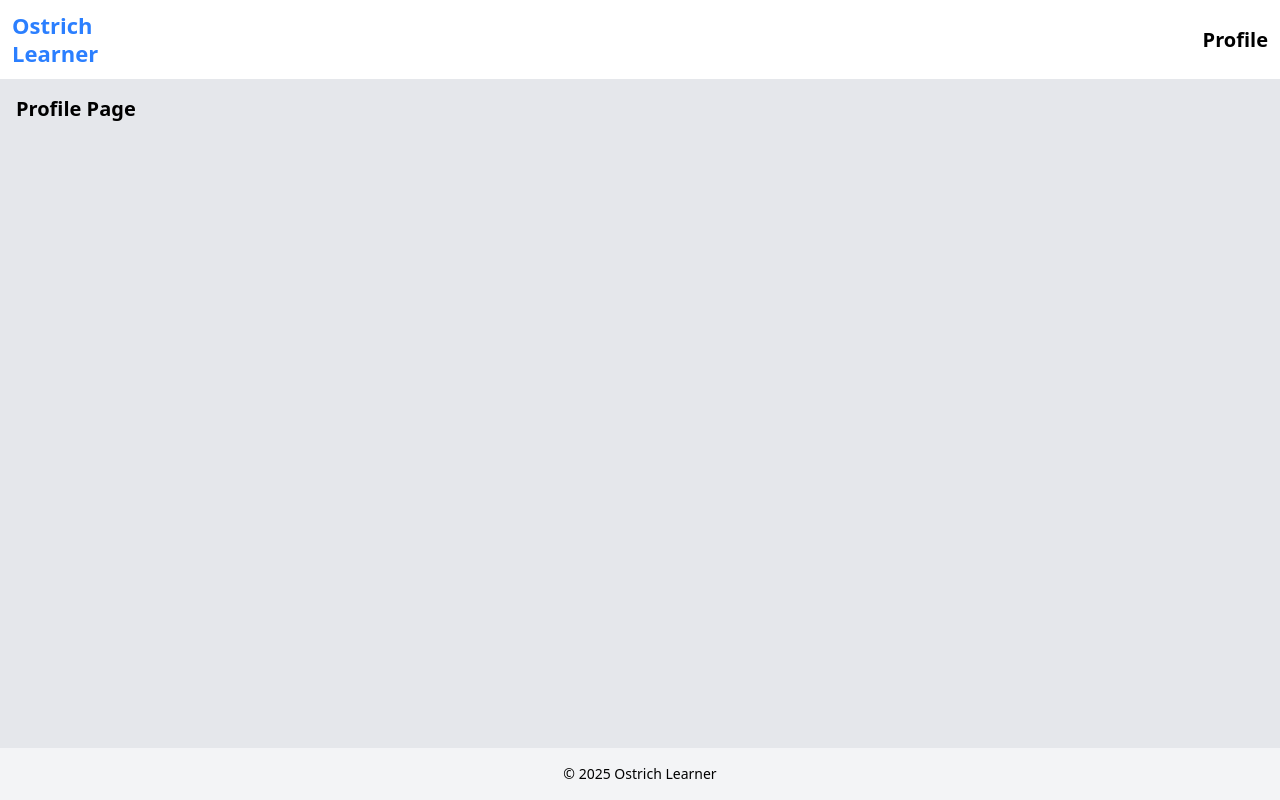
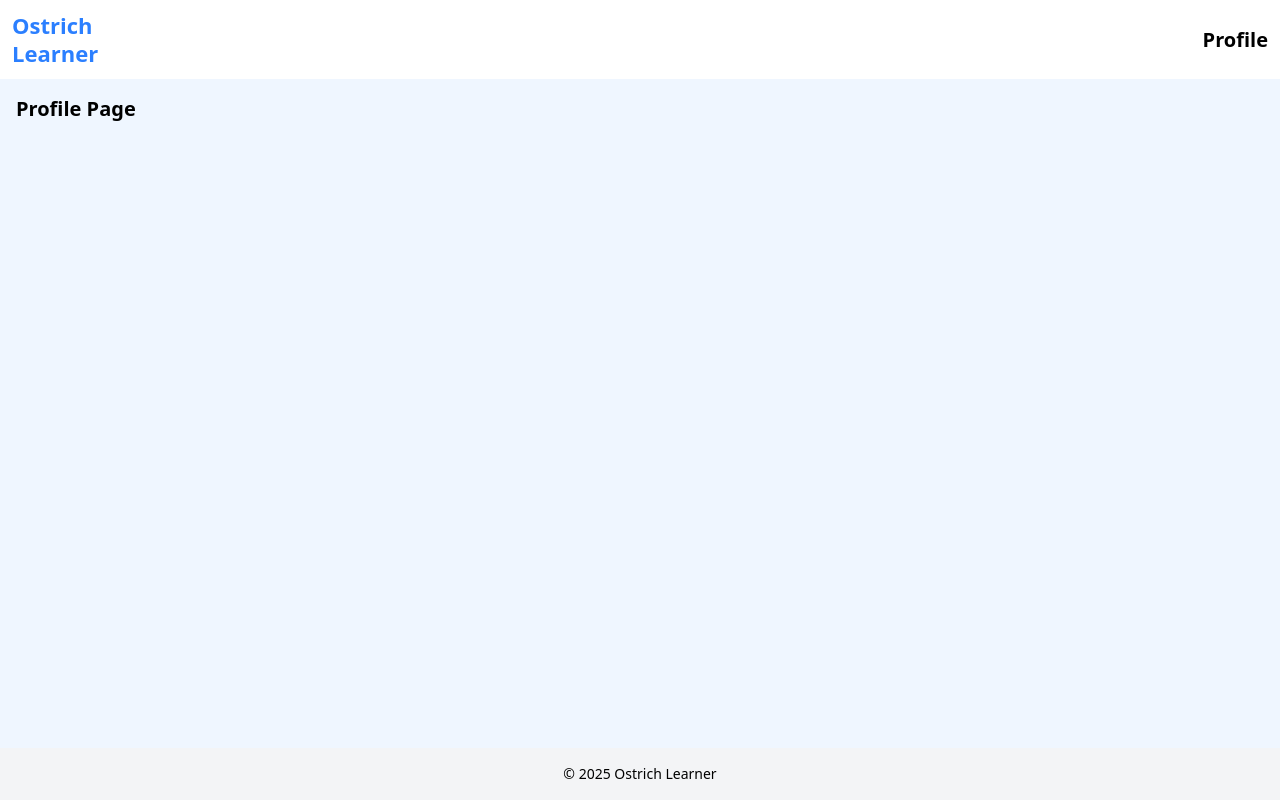
Before and after one commit to AnriAko/ostrich_learner_frontend, a React (Vite) app: page /profile in a window 1280 px wide. Built offline with nearby package versions, Linux system fonts and the light colour scheme.

Commit message:
Almost do auth test version (with react query soon)

```diff
--- a/src/shared/layout/MainLayout.tsx
+++ b/src/shared/layout/MainLayout.tsx
@@ -4,7 +4,7 @@
 
 const MainLayout = ({ children }: { children: ReactNode }) => {
     return (
-        <div className="min-h-screen flex flex-col bg-gray-200">
+        <div className="min-h-screen flex flex-col bg-blue-50">
             <Header />
             <main className="flex-1 container mx-auto p-4">{children}</main>
             <Footer />
```
